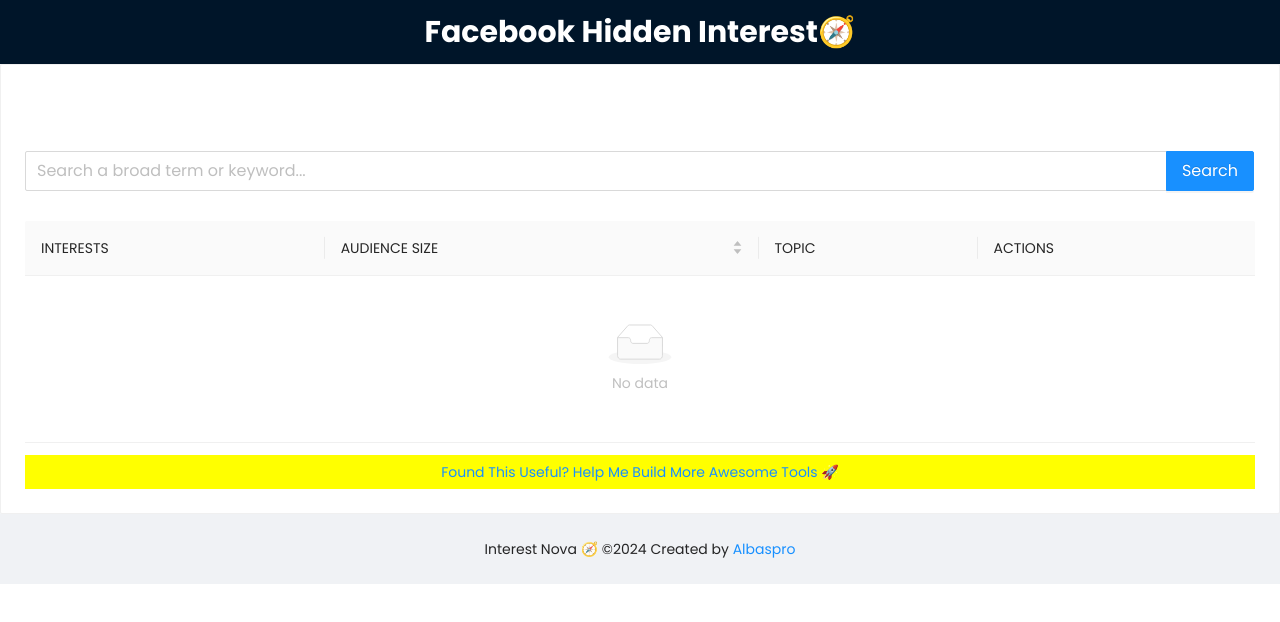
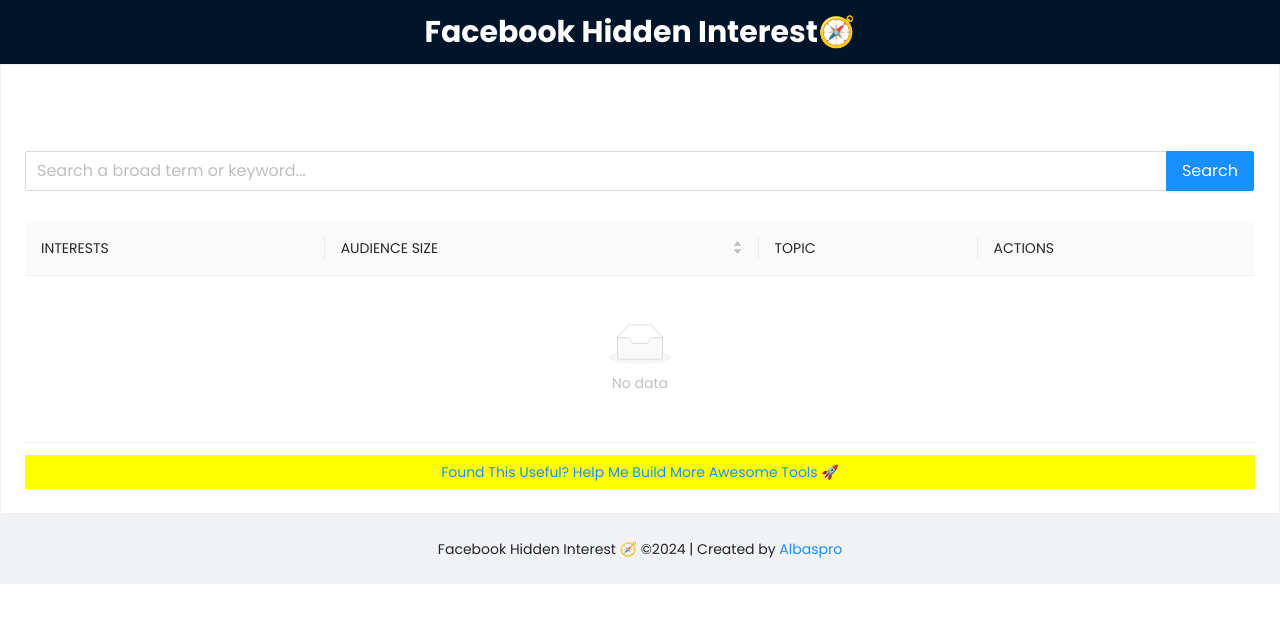
Before and after one commit to Gazeera/Interest-Nova, a React (Create React App) app: page / in a window 1280 px wide. Shown: the top 622 px of the page. Built offline with nearby package versions, Linux system fonts and the light colour scheme.

Commit message:
Update index.jsx

```diff
--- a/src/components/Home/index.jsx
+++ b/src/components/Home/index.jsx
@@ -70,7 +70,7 @@
         </Content>
         <div style={{marginTop: "1%", background: 'yellow', padding:".5%"}}><a href="https://istore.my.id" target="_blank" rel="noreferrer">Found This Useful? Help Me Build More Awesome Tools 🚀</a></div>
         </Card>
-        <Footer style={{ textAlign: 'center' }}>Interest Nova 🧭 ©{new Date().getFullYear()} Created by <a href="https://t.me/albaspro" target="_blank" rel="noreferrer">Albaspro</a> </Footer>
+        <Footer style={{ textAlign: 'center' }}>Facebook Hidden Interest 🧭 ©{new Date().getFullYear()} | Created by <a href="https://t.me/albaspro" target="_blank" rel="noreferrer">Albaspro</a> </Footer>
       </Layout>
     </div>
   )
```
